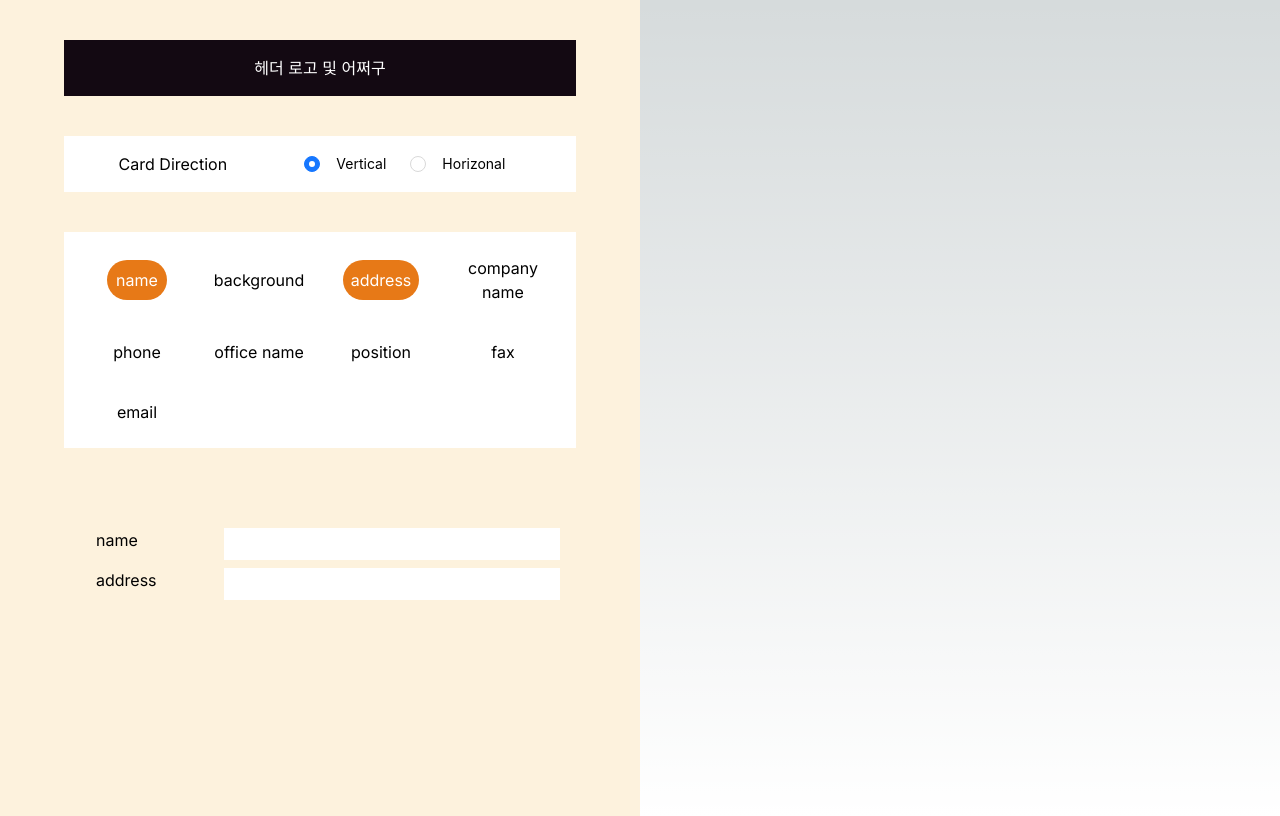
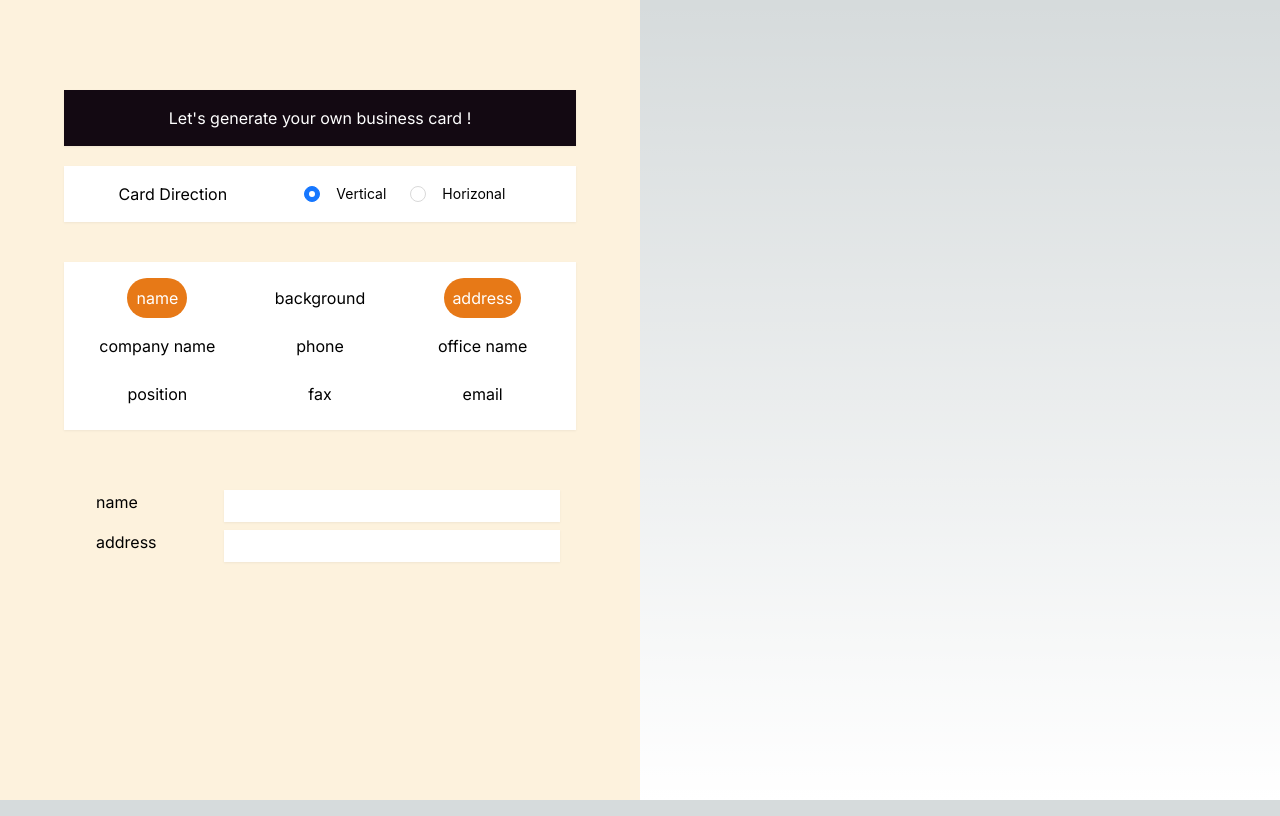
Before and after one commit to businesscard-nextjs/business-card, a Next.js app: page /make in a window 1280 px wide. Built offline with nearby package versions, Linux system fonts and the light colour scheme.

Commit message:
feat: 헤더 문구 변경 style: 일부 css 조정

```diff
--- a/src/app/layout.tsx
+++ b/src/app/layout.tsx
@@ -6,8 +6,8 @@ import RecoilRootProvider from "./RecoilRootProvider";
 const inter = Inter({ subsets: ["latin"] });
 
 export const metadata: Metadata = {
-  title: "Next.js Title",
-  description: "Generated by Next.js",
+  title: "Bmaker",
+  description: "Generate business card",
 };
 
 export default function RootLayout({
--- a/src/components/make/left/BoxLayout.tsx
+++ b/src/components/make/left/BoxLayout.tsx
@@ -9,7 +9,7 @@ type boxProps = {
 function BoxLayout({ children, bgColor, margin }: PropsWithChildren<boxProps>) {
   return (
     <div
-      className={`w-[80%] flex justify-around items-center text-white mx-auto p-4`}
+      className={`w-[80%] flex justify-around items-center text-white mx-auto p-4 drop-shadow-sm`}
       style={{ backgroundColor: bgColor, margin }}
     >
       {children}
--- a/src/components/make/left/CardInput.tsx
+++ b/src/components/make/left/CardInput.tsx
@@ -33,9 +33,9 @@ function CardInput({ label, text, isColorPicker }: inputLabel) {
       <span className="text-black px-4">{label}</span>
       {!isColorPicker ? (
         <input
+          className="drop-shadow-sm w-[70%] p-1 text-black"
           onChange={onChange}
           value={input}
-          className="w-[70%] p-1 text-black"
         />
       ) : (
         <ColorPicker value={color} onChange={setColor} />
--- a/src/components/make/left/ElementBox.tsx
+++ b/src/components/make/left/ElementBox.tsx
@@ -17,7 +17,7 @@ function ElementBox({
     <div className="flex justify-center items-center">
       <div
         onClick={onClick}
-        className={`w-max min-w-[60px] p-2 rounded-[50px] cursor-pointer text-center`}
+        className={`w-max min-w-[60px] p-2 rounded-[50px] cursor-pointer text-center shadow`}
         style={{ color: textColor, backgroundColor: bgColor }}
       >
         {children}
--- a/src/components/make/left/ElementInput.tsx
+++ b/src/components/make/left/ElementInput.tsx
@@ -9,7 +9,7 @@ function ElementInput(props: Props) {
   const elementList = useRecoilValue(rc_elementList);
   return (
     <div
-      className={`w-[80%] h-[36vh] flex flex-col justify-start items-center text-white mx-[40px] my-[20px] p-4 overflow-auto`}
+      className={`w-[80%] h-[30vh] flex flex-col justify-start items-center text-white mx-[40px] p-4 overflow-auto`}
     >
       {elementList.map((e) => (
         <CardInput
--- a/src/components/make/left/ElementPicker.tsx
+++ b/src/components/make/left/ElementPicker.tsx
@@ -37,7 +37,7 @@ function ElementPicker() {
 
   return (
     <BoxLayout bgColor="#fff" margin="40px">
-      <div className="w-full grid grid-cols-4 grid-rows-2 gap-2">
+      <div className="w-full grid grid-cols-3 grid-rows-3 gap-2">
         {elementList.map((element: iElement) => {
           return (
             <ElementBox
--- a/src/components/make/left/Header.tsx
+++ b/src/components/make/left/Header.tsx
@@ -4,8 +4,8 @@ import BoxLayout from "./BoxLayout";
 
 function Header(props: ChildProps) {
   return (
-    <BoxLayout bgColor="#130912" margin="40px">
-      헤더 로고 및 어쩌구
+    <BoxLayout bgColor="#130912" margin="0px auto 20px">
+      Let's generate your own business card !
     </BoxLayout>
   );
 }
```
